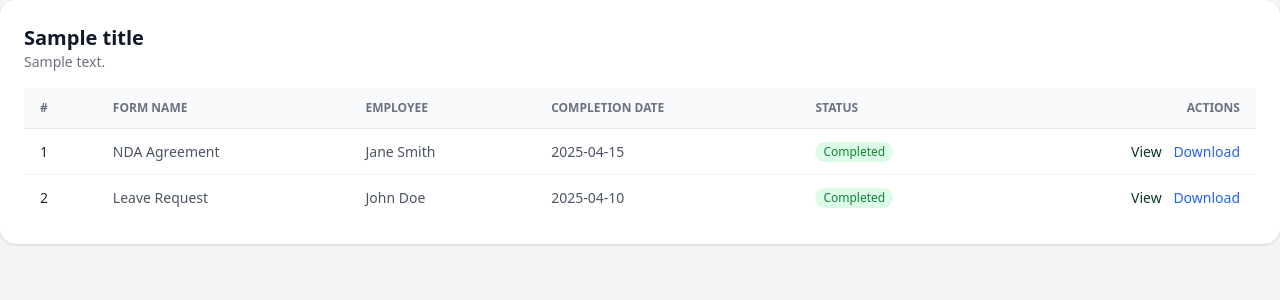
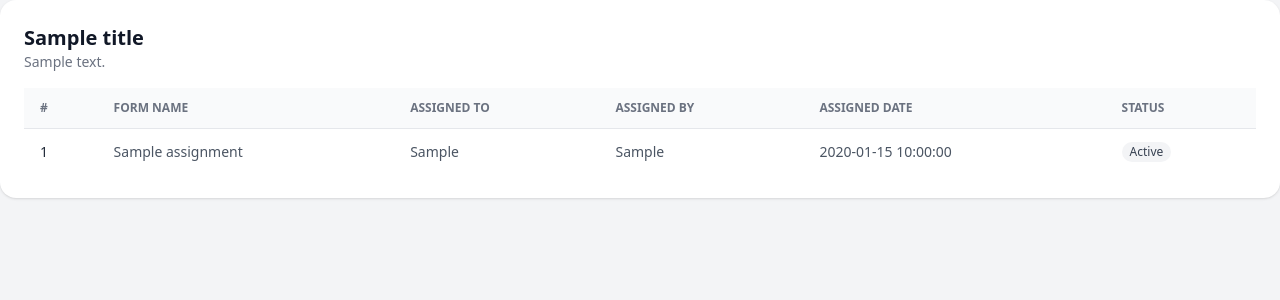
Before and after one commit to VortexWeb-Dev/gi-form-management, a PHP site: template views/history.php in a window 1280 px wide. Shown: the top 300 px of the page. Run offline with PHP 8.4, Linux system fonts and the light colour scheme; the template is opened without the code that fills it: most values are stand-ins (such as "Sample title", 1, 10 or a date in 2020); some libraries are stand-ins or nearby versions.

Commit message:
Implement db connection for form history

```diff
--- a/controllers/PageController.php
+++ b/controllers/PageController.php
@@ -3,8 +3,8 @@
 class PageController
 {
     private $user;
-    // private $hrDepartmentId = 64;
-    private $hrDepartmentId = 444;
+    private $hrDepartmentId = 64;
+    // private $hrDepartmentId = 444;
     private $userMapping = [
         3 => "Oday Shoubaki",
         148 => "Tosif Ahmed",
@@ -114,7 +114,7 @@ class PageController
     public function render($page)
     {
         $userId = $this->user['ID'];
-        $isHR = in_array($this->hrDepartmentId, (array) $this->user['UF_DEPARTMENT']) || $_GET['isHr'] == 'Y';
+        $isHR = in_array($this->hrDepartmentId, (array) $this->user['UF_DEPARTMENT']);
 
         if ($isHR) {
             $allowed = ['dashboard', 'inbox', 'archive', 'templates', 'config', 'track', 'send', 'log', 'notifications', 'addtemplate'];
--- a/views/history.php
+++ b/views/history.php
@@ -14,33 +14,36 @@
                     <tr>
                         <th class="px-4 py-3">#</th>
                         <th class="px-4 py-3">Form Name</th>
-                        <th class="px-4 py-3">Employee</th>
-                        <th class="px-4 py-3">Completion Date</th>
+                        <th class="px-4 py-3">Assigned To</th>
+                        <th class="px-4 py-3">Assigned By</th>
+                        <th class="px-4 py-3">Assigned Date</th>
                         <th class="px-4 py-3">Status</th>
-                        <th class="px-4 py-3 text-right">Actions</th>
                     </tr>
                 </thead>
                 <tbody class="divide-y divide-gray-100">
-                    <?php
-                    // Example array of completed forms. Replace this with dynamic data from your backend.
-                    $completedForms = [
-                        ['form_name' => 'NDA Agreement', 'employee_name' => 'Jane Smith', 'completion_date' => '2025-04-15', 'status' => 'Completed', 'form_id' => 1],
-                        ['form_name' => 'Leave Request', 'employee_name' => 'John Doe', 'completion_date' => '2025-04-10', 'status' => 'Completed', 'form_id' => 2],
-                    ];
-
-                    foreach ($completedForms as $i => $form):
-                    ?>
+                    <?php foreach ($assignments as $index => $assignment): ?>
                         <tr class="hover:bg-gray-50">
-                            <td class="px-4 py-3 font-medium text-gray-800"><?= $i + 1 ?></td>
-                            <td class="px-4 py-3"><?= htmlspecialchars($form['form_name']) ?></td>
-                            <td class="px-4 py-3"><?= htmlspecialchars($form['employee_name']) ?></td>
-                            <td class="px-4 py-3"><?= htmlspecialchars($form['completion_date']) ?></td>
+                            <td class="px-4 py-3 font-medium text-gray-800"><?= $index + 1 ?></td>
+                            <td class="px-4 py-3"><?= htmlspecialchars($assignment['template_name'] ?? 'N/A') ?></td>
+                            <td class="px-4 py-3"><?= htmlspecialchars($assignment['assigned_to'] ?? 'N/A') ?></td>
+                            <td class="px-4 py-3"><?= htmlspecialchars($assignment['assigned_by'] ?? 'N/A') ?></td>
                             <td class="px-4 py-3">
-                                <span class="inline-block px-2 py-0.5 rounded-full text-xs bg-green-100 text-green-700">Completed</span>
+                                <?= $assignment['assigned_at'] ? $assignment['assigned_at'] : '—' ?>
                             </td>
-                            <td class="px-4 py-3 text-right space-x-2">
-                                <button class="text-[#0c372a] hover:underline text-sm">View</button>
-                                <button class="text-blue-600 hover:underline text-sm">Download</button>
+                            <td class="px-4 py-3">
+                                <?php
+                                $status = strtolower($assignment['status']);
+                                $statusColors = [
+                                    'pending' => ['bg' => 'bg-yellow-100', 'text' => 'text-yellow-700'],
+                                    'submitted' => ['bg' => 'bg-blue-100', 'text' => 'text-blue-700'],
+                                    'approved' => ['bg' => 'bg-green-100', 'text' => 'text-green-700'],
+                                    'rejected' => ['bg' => 'bg-red-100', 'text' => 'text-red-700'],
+                                ];
+                                $color = $statusColors[$status] ?? ['bg' => 'bg-gray-100', 'text' => 'text-gray-700'];
+                                ?>
+                                <span class="inline-block px-2 py-0.5 rounded-full text-xs <?= $color['bg'] ?> <?= $color['text'] ?>">
+                                    <?= ucfirst($status) ?>
+                                </span>
                             </td>
                         </tr>
                     <?php endforeach; ?>
```
Also changed, not shown: controllers/HistoryController.php (+25 -0 lines).
